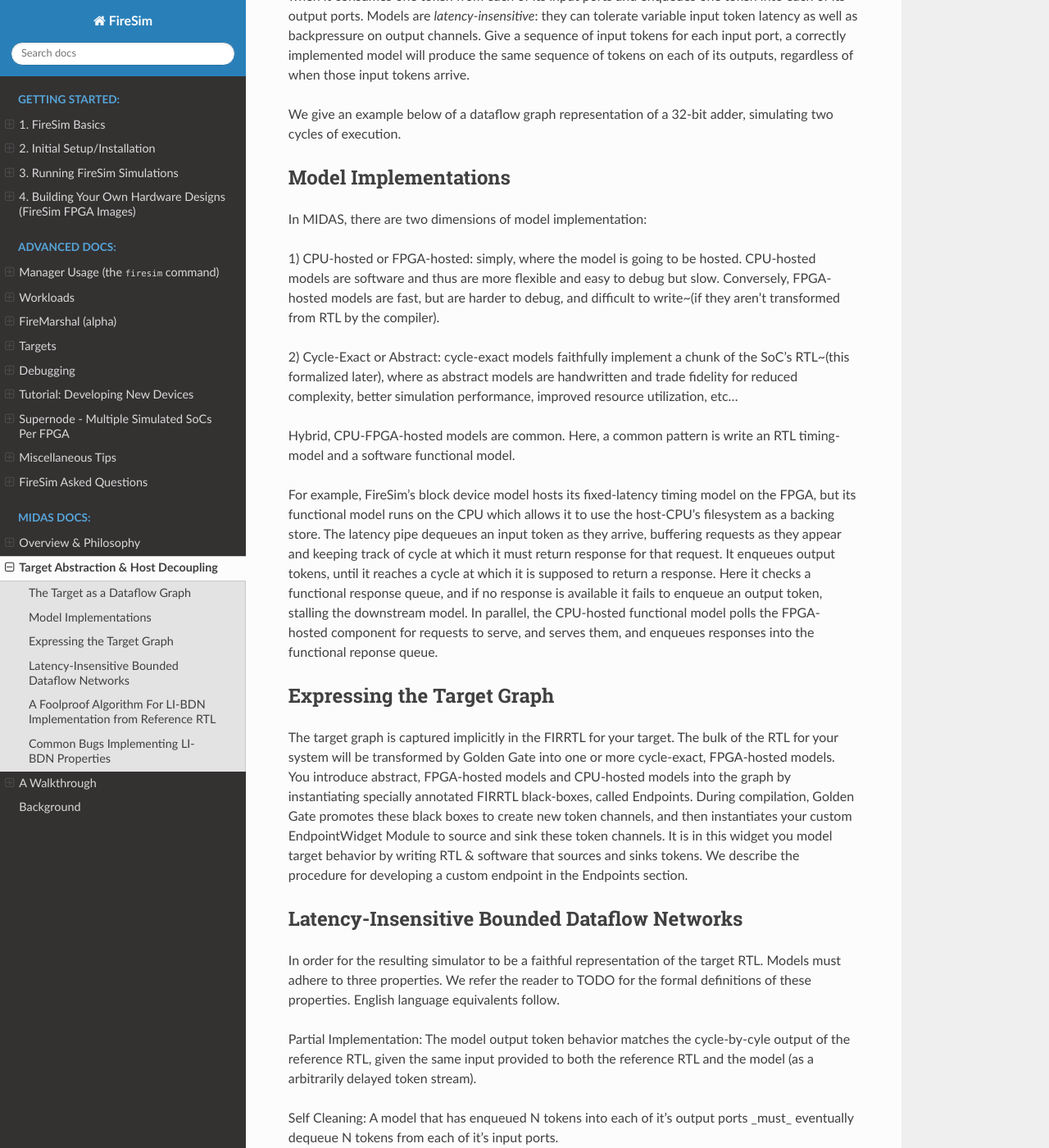
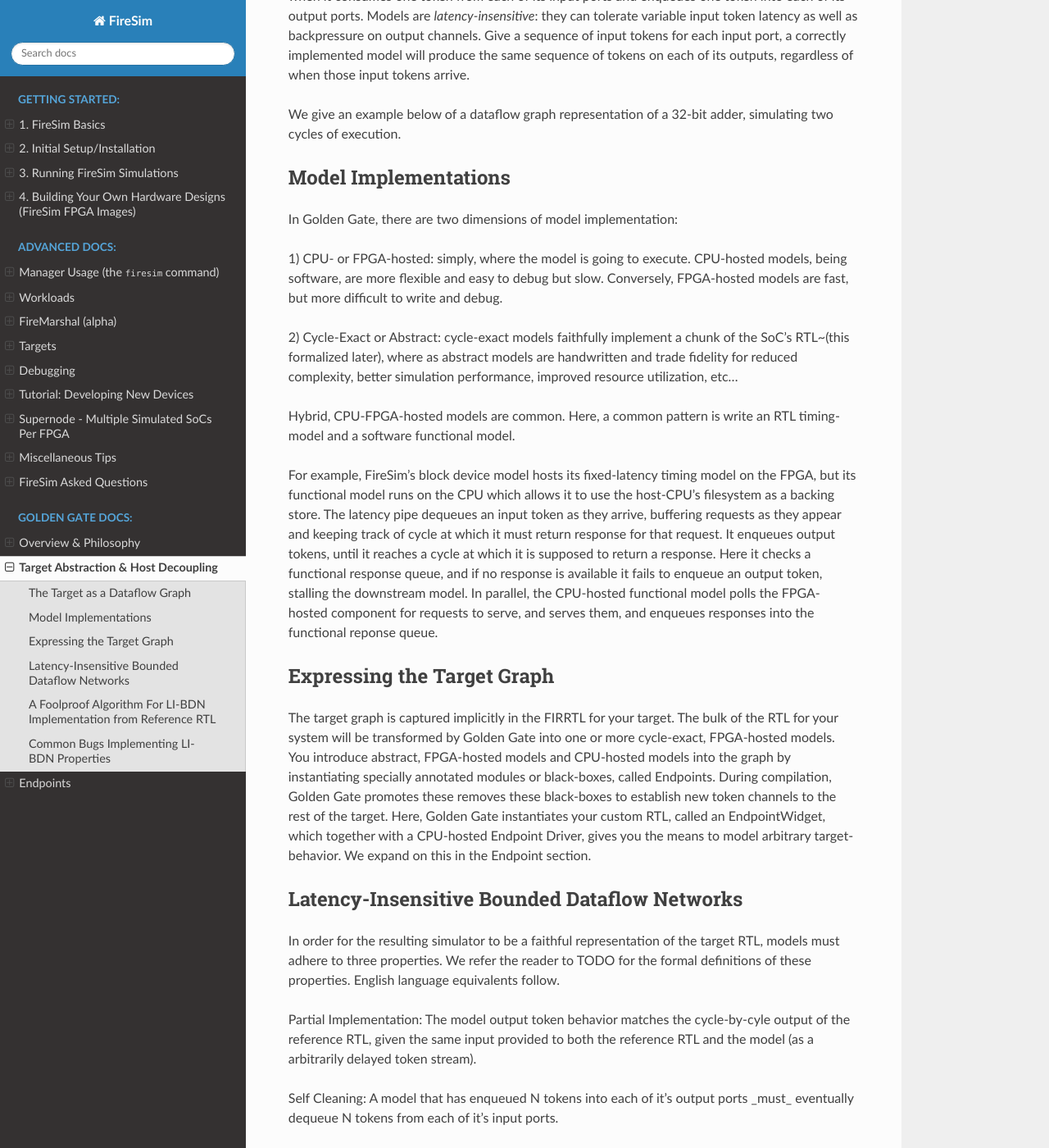
Before and after one commit to firesim/firesim, a Sphinx documentation site: the page built from docs/Golden-Gate/LI-BDN.rst, in a window 1280 px wide and 1400 px high, scrolled down 568 px. Shown: the whole window at 82% size. Built offline with Sphinx 7.4.7 and the Read the Docs theme 2.0.0, drawn with Linux system fonts in a browser that asks for light colours; some of the changed text lies outside the part shown.

Commit message:
More brain dump

```diff
--- /dev/null
+++ b/docs/Golden-Gate/Background.rst
@@ -0,0 +1,6 @@
+Background
+==========
+
+This section covers host-decoupling and how it is implemented in
+Golden Gate-generated simulators -- which is critical for implementing custom
+models(CPU or FPGA-hosted) endpoints, and debugging Golden Gate features.
--- a/docs/MIDAS/LI-BDN.rst
+++ b/docs/Golden-Gate/LI-BDN.rst
@@ -1,15 +1,15 @@
 Target Abstraction & Host Decoupling
 ====================================
 
-MIDAS-generated simulators are deterministic, cycle-exact representations of
-the source RTL fed to the compiler. To achieve this, MIDAS consumes input RTL
+Golden Gate-generated simulators are deterministic, cycle-exact representations of
+the source RTL fed to the compiler. To achieve this, Golden Gate consumes input RTL
 (as FIRRTL) and transforms it into a latency-insensitive bounded dataflow
 network (LI-BDN) representation of the same RTL.
 
 The Target as a Dataflow Graph
 ------------------------------
 
-Dataflow graphs in MIDAS consist of models, tokens, and channels:
+Dataflow graphs in Golden Gate consist of models, tokens, and channels:
 
 1) Models -- the nodes of the graph, these capture the behavior of the target machine by consuming and producing tokens.
 
@@ -30,12 +30,11 @@ We give an example below of a dataflow graph representation of a 32-bit adder, s
 Model Implementations
 ---------------------
 
-In MIDAS, there are two dimensions of model implementation:
+In Golden Gate, there are two dimensions of model implementation:
 
-1) CPU-hosted or FPGA-hosted: simply, where the model is going to be hosted.
-CPU-hosted models are software and thus are more flexible and easy
-to debug but slow. Conversely, FPGA-hosted models are fast, but are harder to debug,
-and difficult to write~(if they aren't transformed from RTL by the compiler).
+1) CPU- or FPGA-hosted: simply, where the model is going to execute.
+CPU-hosted models, being software, are more flexible and easy
+to debug but slow. Conversely, FPGA-hosted models are fast, but more difficult to write and debug.
 
 2) Cycle-Exact or Abstract: cycle-exact models faithfully implement a chunk of
 the SoC's RTL~(this formalized later), where as abstract models are
@@ -63,20 +62,19 @@ Expressing the Target Graph
 The target graph is captured implicitly in the FIRRTL for your target. The bulk
 of the RTL for your system will be transformed by Golden Gate into one or more
 cycle-exact, FPGA-hosted models. You introduce abstract, FPGA-hosted models and
-CPU-hosted models into the graph by instantiating specially annotated FIRRTL
+CPU-hosted models into the graph by instantiating specially annotated modules or
 black-boxes, called Endpoints. During compilation, Golden Gate promotes these
-black boxes to create new token channels, and then
-instantiates your custom EndpointWidget Module to source and sink these token
-channels. It is in this widget you model target behavior by writing RTL &
-software that sources and sinks tokens. We describe the procedure for developing
-a custom endpoint in the Endpoints section.
+removes these black-boxes to establish new token channels to the rest of the target.
+Here, Golden Gate instantiates your custom RTL, called an EndpointWidget,
+which together with a CPU-hosted Endpoint Driver, gives you the means to model
+arbitrary target-behavior. We expand on this in the Endpoint section.
 
 
 Latency-Insensitive Bounded Dataflow Networks
 ---------------------------------------------
 
-In order for the resulting simulator to be a faithful representation of the target RTL.
-Models must adhere to three properties. We refer the reader to TODO for the formal definitions of these properties.
+In order for the resulting simulator to be a faithful representation of the target RTL,
+models must adhere to three properties. We refer the reader to TODO for the formal definitions of these properties.
 English language equivalents follow.
 
 Partial Implementation: The model output token behavior matches the cycle-by-cyle output of the reference RTL,
@@ -87,7 +85,6 @@ from each of it's input ports.
 
 No Extraenous Dependencies: Once the input tokens required to compute an output
 token become available, the model must eventually enqueue that output token.
-
 
 
 A Foolproof Algorithm For LI-BDN Implementation from Reference RTL
--- a/docs/MIDAS/Background.rst
+++ /dev/null
@@ -1,6 +0,0 @@
-Background
-==========
-
-This section covers host-decoupling and how it is implemented in
-MIDAS-generated simulators -- which is critical for implementing custom
-models(CPU or FPGA-hosted) endpoints, and debugging MIDAS-features.
```
Also changed, not shown: docs/Golden-Gate/Endpoints.rst (added, +136 -0 lines), docs/Golden-Gate/Overview.rst (renamed from docs/MIDAS/Overview.rst, +11 -24 lines), docs/index.rst (+4 -5 lines), docs/Golden-Gate/Getting-Started.rst (renamed from docs/MIDAS/Getting-Started.rst).
